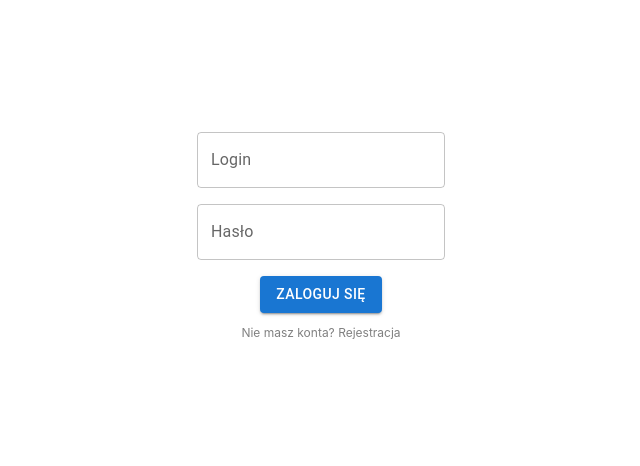
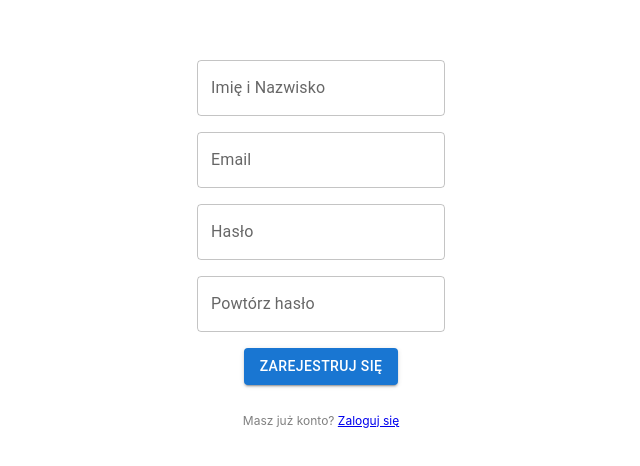
Before and after one commit to Bartflo/IO_projekt, a React (Create React App) app in the folder client/: page /register in a window 1280 px wide. Shown: the part 158-624 px from the top of the page, without its empty margins (319-959 px from the left). Built offline with nearby package versions, Linux system fonts and the light colour scheme.

Commit message:
add register component

```diff
--- a/client/package.json
+++ b/client/package.json
@@ -1,5 +1,6 @@
 {
   "name": "client",
+  "homepage": ".",
   "version": "0.1.0",
   "private": true,
   "dependencies": {
@@ -11,6 +12,7 @@
     "@testing-library/user-event": "^13.5.0",
     "react": "^17.0.2",
     "react-dom": "^17.0.2",
+    "react-router-dom": "^6.2.2",
     "react-scripts": "5.0.0",
     "web-vitals": "^2.1.4"
   },
--- a/client/src/App.js
+++ b/client/src/App.js
@@ -1,13 +1,19 @@
 import React, {Component} from "react";
+import { BrowserRouter, Route, Routes } from "react-router-dom";
 import './App.css';
 import Login from './components/login';
+import Register from './components/register';
 
-function App() {
+function App(){
   return (
     <div className="App">
-      <Login/>
+      <BrowserRouter>
+        <Routes>
+          <Route path="/" element={<Login/>}/>
+          <Route path="/register" element={<Register/>}/>
+        </Routes>
+      </BrowserRouter>
     </div>
   );
 }
-
 export default App;
--- a/client/src/components/login.js
+++ b/client/src/components/login.js
@@ -1,7 +1,7 @@
 import TextField from '@mui/material/TextField';
 import Button from '@mui/material/Button';
 import '.././App.css';
-
+import {Link} from "react-router-dom";
 
 function Login()
 {
@@ -13,7 +13,7 @@ function Login()
             Zaloguj się
         </Button>
         <p className="login-to-register">
-            Nie masz konta? Rejestracja
+            Nie masz konta? <Link to="/register">Rejestracja</Link>
         </p>
         </div>
     );
--- /dev/null
+++ b/client/src/components/register.js
@@ -0,0 +1,25 @@
+import React, {Component} from "react";
+import TextField from '@mui/material/TextField';
+import Button from '@mui/material/Button';
+import '.././App.css';
+import {Link} from "react-router-dom";
+
+function Register()
+{
+    return(
+        <div className="login-container">
+        <TextField sx={{m:2}}id="outlined-basic" label="Imię i Nazwisko" variant="outlined"/>
+        <TextField  id="outlined-basic" label="Email" variant="outlined"/>
+        <TextField sx={{m:2}} id="outlined-password-input" label="Hasło" type="password"/>
+        <TextField id="outlined-password-input" label="Powtórz hasło" type="password"/>
+        <Button sx={{m:2}} variant="contained">
+            Zarejestruj się
+        </Button>
+        <p className="login-to-register">
+            Masz już konto? <Link to="/">Zaloguj się</Link>
+        </p>
+        </div>
+    );
+}
+
+export default Register;
```
Also changed, not shown: 1 other file (tests, documents, lock files or other folders).
